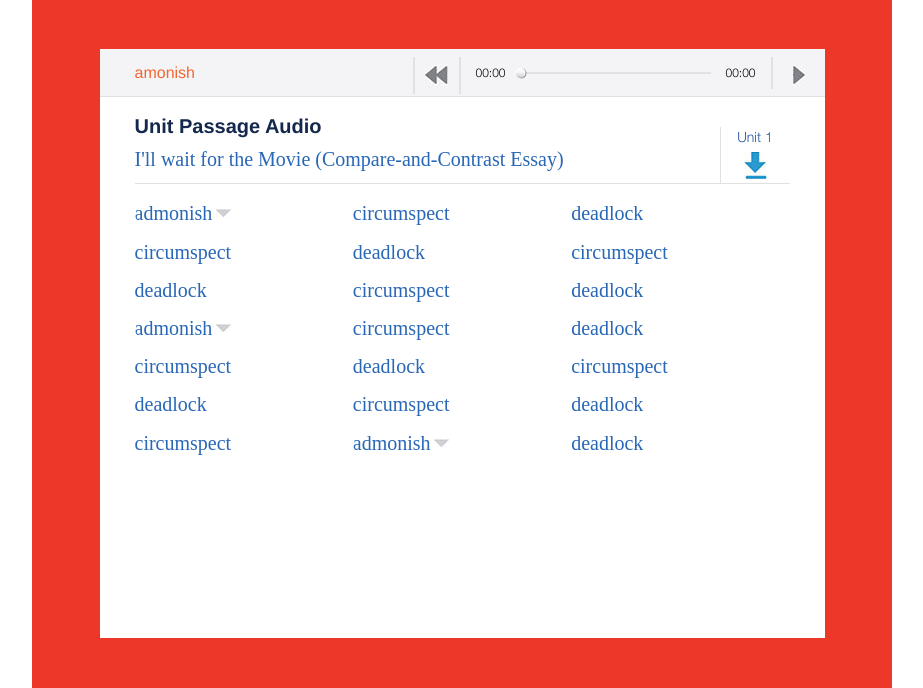
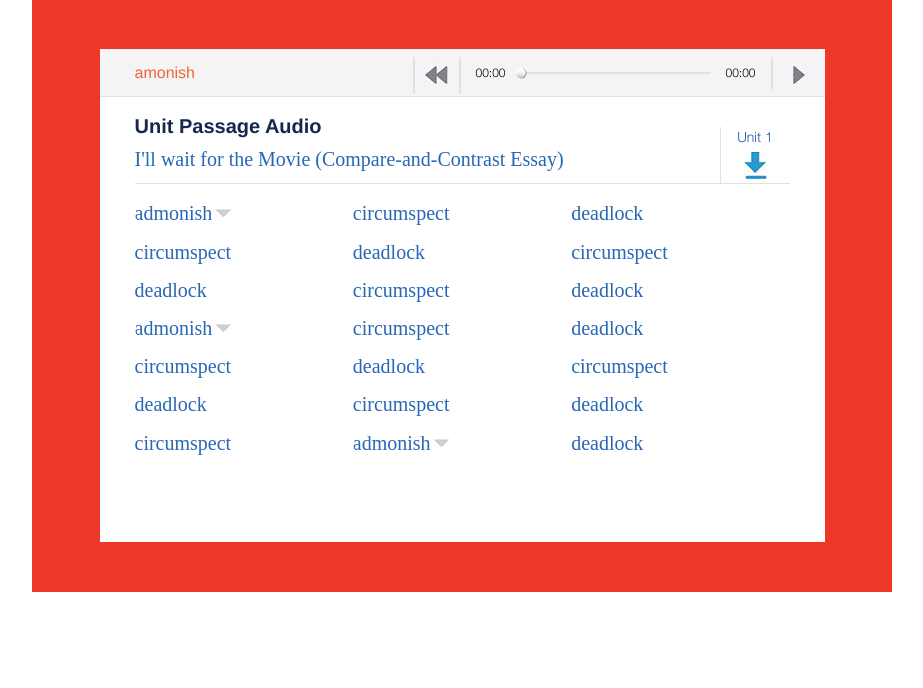
Before and after one commit to VoMenThan/Sadlier, a PHP site: page /sadlier-iword.php in a window 1280 px wide. Shown: the part 140-828 px from the top of the page, without its empty margins (178-1101 px from the left). After the commit the page ends 732 px from the top, so only its background shows below. Run offline with PHP 8.4, Linux system fonts and the light colour scheme; some web fonts are replaced.

Commit message:
no message

```diff
--- a/html/sadlier-iword.php
+++ b/html/sadlier-iword.php
@@ -89,12 +89,15 @@
     </div>
     <script>
         (function(){
+            var w_if = $(window).width();
             var h_if = $(window).height();
             var hCt = h_if-396;
-            if(hCt > 100){
-                $('.scroll-iword').height(hCt);
-            }else{
-                $('.scroll-iword').height(100);
+            if(w_if < 768){
+                if(hCt > 100){
+                    $('.scroll-iword').height(hCt);
+                }else{
+                    $('.scroll-iword').height(100);
+                }
             }
 
         })()
```
